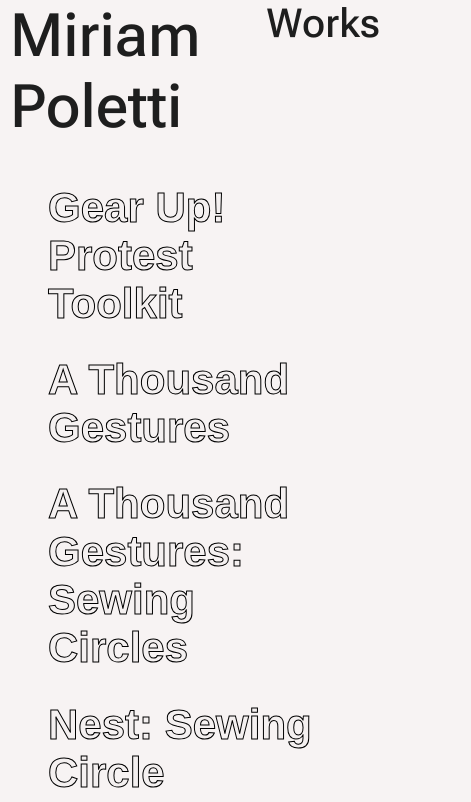
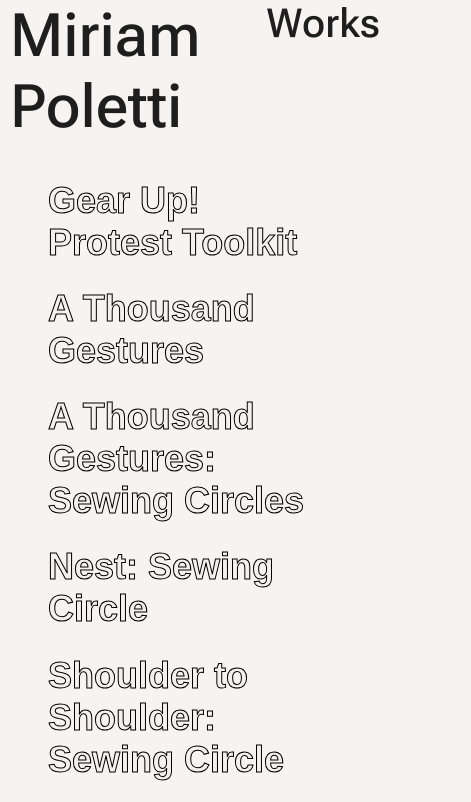
Before and after one commit to miriam-plt/portfolio, a React (Create React App) app: page /works in a window 390 px wide. Shown: the top 802 px of the page, 471 px wide, since content can reach past the window. Built offline with nearby package versions, Linux system fonts and the light colour scheme; the HTML template or start-up script is replaced by a standard one; a web font is replaced by a local one.

Commit message:
fixing graphic bugs in phone screen view

```diff
--- a/src/assets/data/works-data.json
+++ b/src/assets/data/works-data.json
@@ -92,7 +92,7 @@
    },
    {
       "_id": "costumes-on-pleasure",
-      "title": "Screens*Scream*Sex - On Pleasure",
+      "title": "Screens * Scream * Sex - On Pleasure",
       "year": "2023",
       "category": "wearable sculptures",
       "material": "sublimation print on microfiber, polyester filling",
@@ -110,7 +110,7 @@
    },
    {
       "_id": "costumes-reharsal",
-      "title": "Screens*Scream*Sex - Public Rehearsal",
+      "title": "Screens * Scream * Sex - Public Rehearsal",
       "year": "2023",
       "category": "wearable sculptures",
       "material": "sublimation print on microfiber, polyester filling",
--- a/src/components/WorkList/index.scss
+++ b/src/components/WorkList/index.scss
@@ -37,7 +37,7 @@
     position: relative;
     @media (max-width: 1025px) {
         -webkit-text-stroke: 1px black;
-        font-size: 21px;
+        font-size: 18px;
        }
 }
 
@@ -50,7 +50,7 @@
     @media (max-width: 1025px) {
         -webkit-text-stroke: 1px black;
         color: #f4f0f0;
-        font-size: 21px;
+        font-size: 18px;
     }
 
 
```
